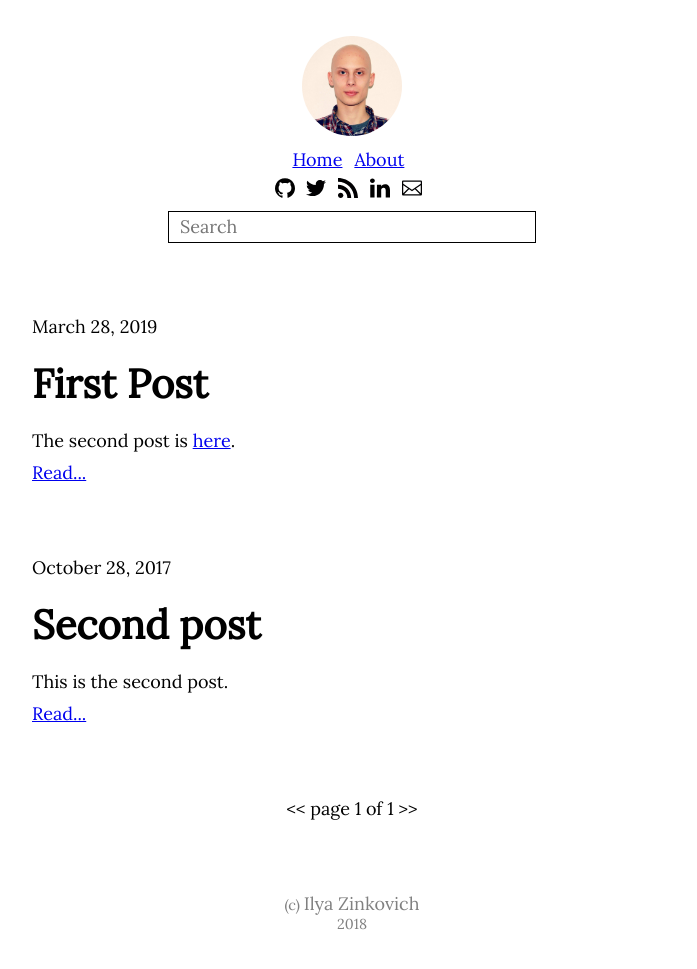
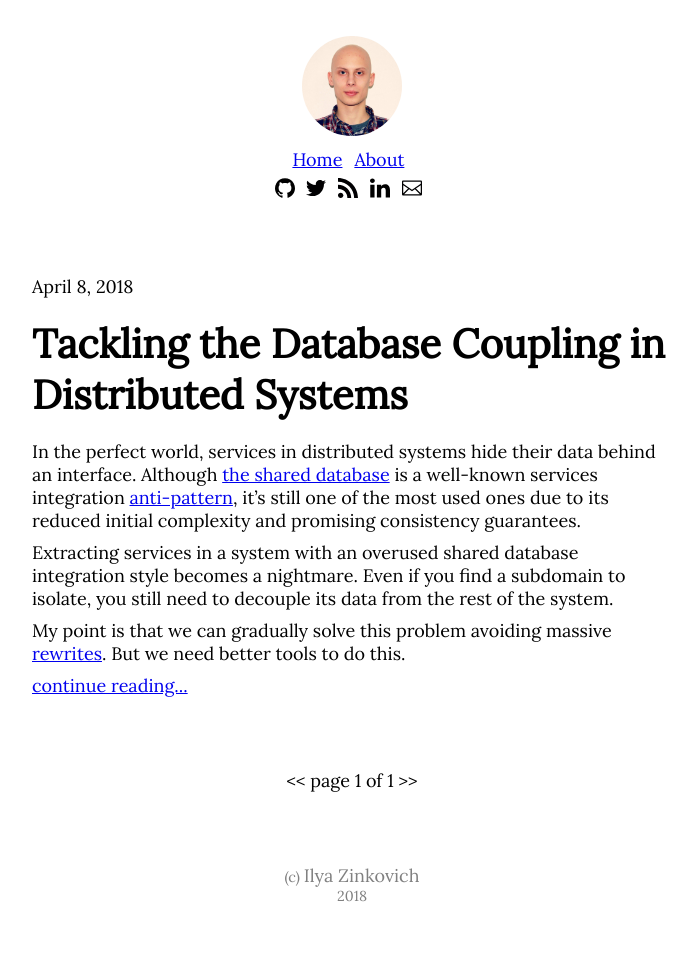
Before and after one commit to IlyaZinkovich/ilyazinkovich.github.io, a Jekyll site: the page built from index.html, in a window 1280 px wide. Shown: the whole page, without its empty margins (288-985 px from the left). Built offline with Jekyll 4.4.1, drawn with Linux system fonts in a browser that asks for light colours; the list of posts is cut into pages by our own code; after the commit the page ends 941 px from its top, so only the background shows below that.

Commit message:
Database Coupling in Distributed Systems post

```diff
--- a/_layouts/default.html
+++ b/_layouts/default.html
@@ -34,7 +34,7 @@ layout: compress
             <li><a href="mailto:ilya.zinkovich@gmail.com" rel="nofollow" title="Email me"><img src="/images/email-logo.svg" class="icon icon-email" alt="" itemprop="image"/></a></li>
           </ul>
         </nav>
-        <form method="get" action="https://www.google.com/search">
+        <form method="get" action="https://www.google.com/search" style="display:none">
           <input name="sitesearch" value="ilyazinkovich.github.io" type="hidden"/>
           <input type="text" name="q" placeholder="Search" autocomplete="off" size="30"/>
         </form>
--- a/_posts/2017/oct/2017-10-28-second-post.md
+++ /dev/null
@@ -1,14 +0,0 @@
----
-layout: post
-date: 2017-10-28
-title: "Second post"
-description: |
-  This is the second post.
-keywords:
-  - second step
-categories: mood
----
-
-This is the second post.
-
-<!--more-->
--- /dev/null
+++ b/_posts/2017/oct/2018-04-08-database-coupling.md
@@ -0,0 +1,54 @@
+---
+layout: post
+date: 2018-04-08
+title: "Tackling the Database Coupling in Distributed Systems"
+description: |
+keywords:
+  - distributed systems
+  - database coupling
+  - tools
+categories: system design
+---
+
+In the perfect world, services in distributed systems hide their data behind an interface.
+Although [the shared database](http://www.enterpriseintegrationpatterns.com/patterns/messaging/SharedDataBaseIntegration.html) is a well-known services integration [anti-pattern](http://www.ben-morris.com/a-shared-database-is-still-an-anti-pattern-no-matter-what-the-justification), it's still one of the most used ones due to its reduced initial complexity and promising consistency guarantees.
+
+Extracting services in a system with an overused shared database integration style becomes a nightmare. Even if you find a subdomain to isolate, you still need to decouple its data from the rest of the system.
+
+My point is that we can gradually solve this problem avoiding massive [rewrites](https://www.youtube.com/watch?v=AXU4-VlAAcg). But we need better tools to do this.
+
+<!--more-->
+
+Inspired by the [Structure101](https://structure101.com) project and lessons learned while developing a [coupling analysis plugin](https://github.com/IlyaZinkovich/coupling-analysis), I'd like to share my thoughts on what we need to measure and deal with coupling in distributed systems.
+
+Imagine a situation when you have a core service in your system and a recently extracted service accessing the same data store. The core interacts with a new service to fulfill its business logic objectives but still has access to its underlying data.
+
+![alt text](https://bit.ly/2qeesaM?style=centered "system under dicsussion")
+
+This setup may lead to unexpected behavior in a newly extracted service that may (and usually will) rely on the full control over its data.
+The idea is to identify potential pain points and deal with them on a case-by-case basis.
+
+Tools needed:
+- [database access logging](https://vladmihalcea.com/the-best-way-to-log-jdbc-statements)
+- [distributed tracing](https://cloud.spring.io/spring-cloud-sleuth)
+- [graph database](https://neo4j.com)
+
+Combining this all together, I've created a [project](https://github.com/IlyaZinkovich/systems-coupling-analysis) that consists of three parts:
+- plugin that seamlessly integrates with your SpringBoot app and logs API requests and database access.
+- app that analyses the logs and stores them in the graph database.
+- simulation of the system discussed here.
+
+Simulation analysis produces a graph stored in Neo4j.
+Querying the graph via the web interface uncovers the following structure.
+
+![alt text](https://bit.ly/2HjiwhY?style=centered "whole system graph")
+
+As we can see, the mobile client accesses services API to create some records in the database and get them later. Core and subdomain services access the table in the underlying data storage using SQL queries. But there is something more.
+
+Nailing down the problem with another query, we identify the data leak.
+
+![alt text](https://bit.ly/2EtAz2b?style=centered "data leak")
+
+When the mobile client accesses the core API, the core gets some data from the subdomain service and additionally grabs some data from the database table directly.
+
+We've just identified the problem. The next step is just to go and fix it. Hopefully, we know how to do this.
--- a/_posts/2017/oct/2019-01-04-first-post.md
+++ /dev/null
@@ -1,12 +0,0 @@
----
-layout: post
-date: 2019-03-28
-description: |
-keywords:
-  - DDD
-  - domain-driven design
-  - system design
-categories: system design
----
-
-The second post is [here]({% post_url 2017-10-28-second-post %}).
--- a/css/main.scss
+++ b/css/main.scss
@@ -112,3 +112,8 @@ code {
   width: 20px;
   height: 20px;
 }
+
+img[src$="centered"] {
+  display:block;
+  margin: 0 auto;
+}
--- a/index.html
+++ b/index.html
@@ -12,7 +12,7 @@ keywords:
     {{ post.date | date: "%B %-d, %Y" }}
     <h1>{{ post.title }}</h1>
     {{ post.excerpt }}
-    <a href="{{ post.url | prepend: site.baseurl }}">Read...</a>
+    <a href="{{ post.url | prepend: site.baseurl }}">continue reading...</a>
   </article>
 {% endfor %}
 
```
